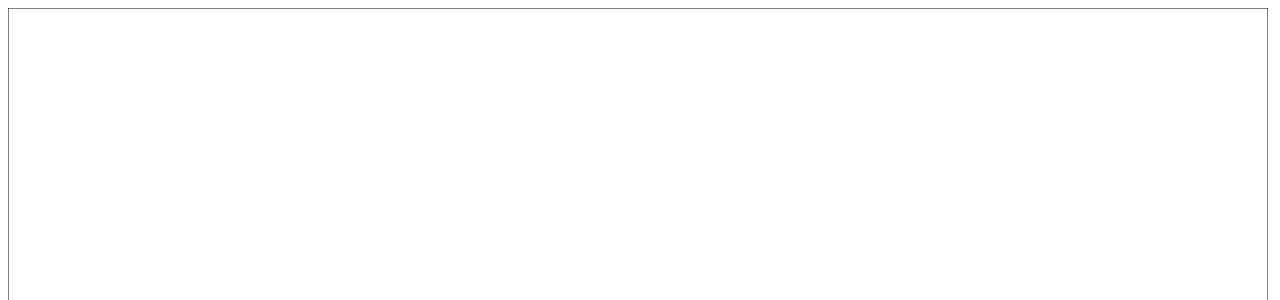
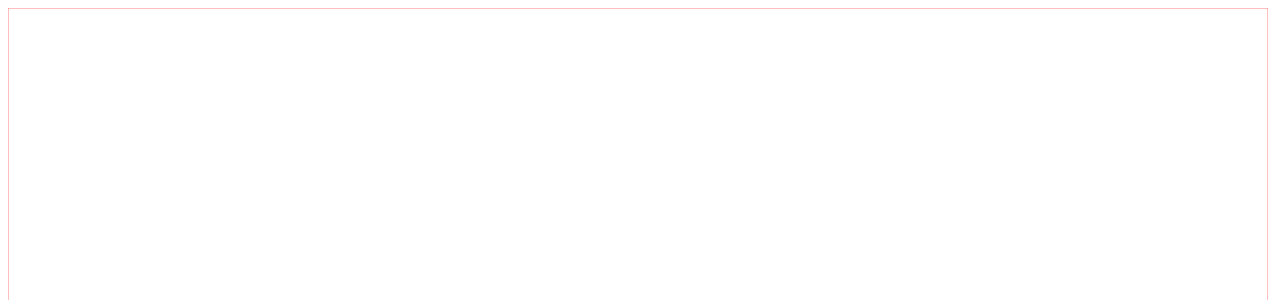
Before and after one commit to jamieHolloway182/cryptopoly, a Next.js app: page /game in a window 1280 px wide. Shown: the top 300 px of the page. Built offline with nearby package versions, Linux system fonts and the light colour scheme.

Commit message:
changed the annoying line on games page

```diff
--- a/components/Game/Canvas.js
+++ b/components/Game/Canvas.js
@@ -16,7 +16,7 @@ const Canvas = () => {
         const ctx = canvas.getContext('2d');
 
         //draw background
-        ctx.strokeStyle = '#000000';
+        ctx.strokeStyle = '#ff000080';
         ctx.strokeRect(0, 0, ctx.canvas.width, ctx.canvas.height);
     }, [])
 
```
